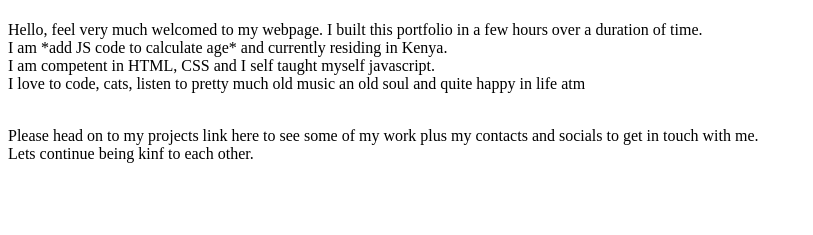
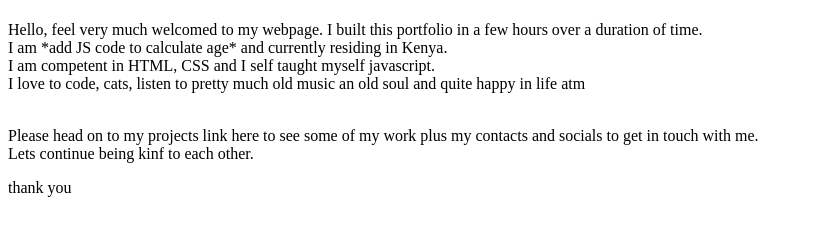
Before and after one commit to wambuiGicheha/Portfolio, a plain HTML site: page index.html in a window 1280 px wide. Shown: the part 85-320 px from the top of the page, without its empty margins (0-813 px from the left). Drawn offline with Linux system fonts and the light colour scheme.

Commit message:
new paragraph

```diff
--- a/index.html
+++ b/index.html
@@ -5,7 +5,7 @@
     <header><nav>
         <a href= '#'> Projects</a>
         <a href= '#'> Contact me</a>
-    </nav>
+    </nav
 </header>
         <body>
 <h1>A little bit about me</h1>
@@ -17,7 +17,9 @@
      Please head on to my projects link here to see some of my work plus my contacts and socials to get in touch with me.</br>
       Lets continue being kinf to each other.
 
+
 </p>
+<p>thank you</p>
 
         </body>
 
```
